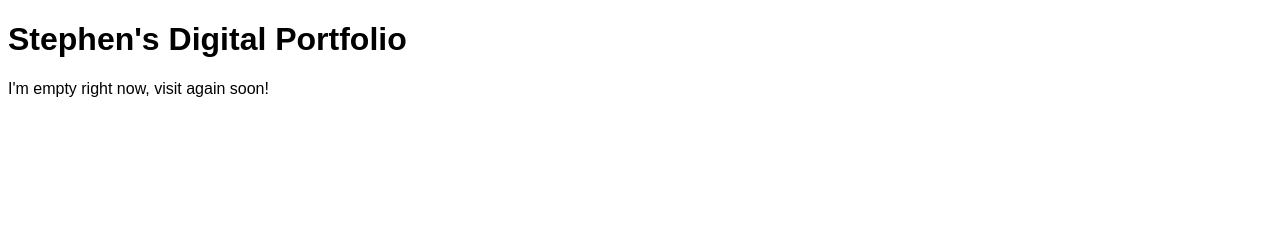
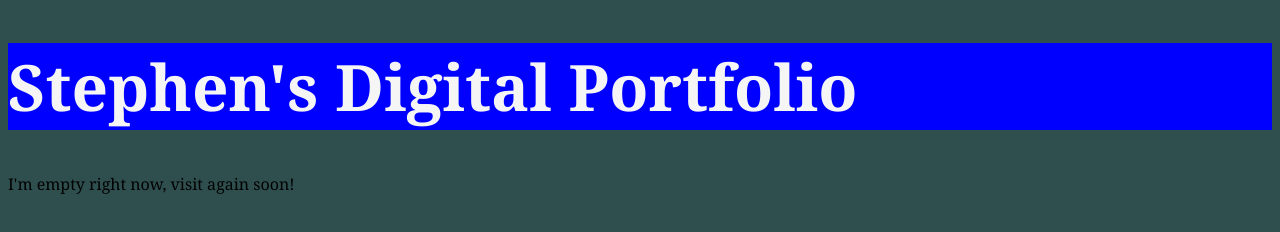
Before and after one commit to stephenmcgarry/stephenmcgarry.me, a plain HTML site: page index.html in a window 1280 px wide. Drawn offline with Linux system fonts and the light colour scheme.

Commit message:
Styling updates

```diff
--- a/styles.css
+++ b/styles.css
@@ -1,4 +1,11 @@
 body {
-    font-family: Arial;
+    font-family: Georgia;
     text-align: left;
+    background-color: darkslategrey;
 }
+
+header {
+    color: whitesmoke;
+    background-color: blue;
+    font-size: xx-large;
+}
```
